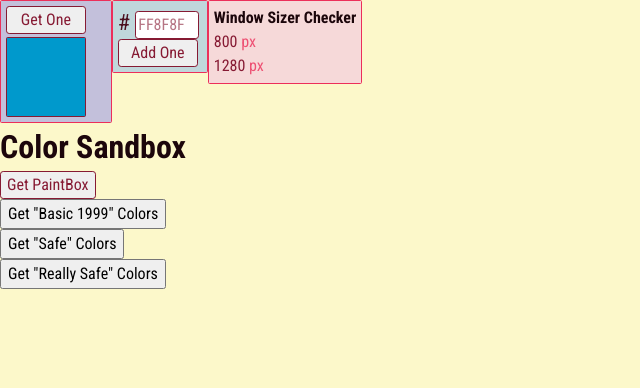
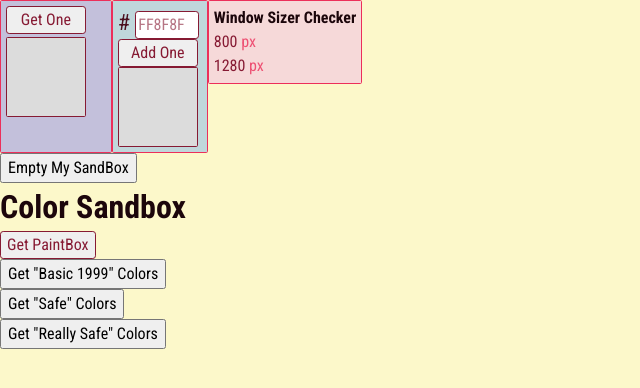
Before and after one commit to ElBrewster/ColorSandbox, a React (Vite) app in the folder ColorSandbox/: page / in a window 1280 px wide. Shown: the top 388 px of the page, without its empty margins (0-640 px from the left). Built offline with nearby package versions, Linux system fonts and the light colour scheme.

Commit message:
Add local storage functionality for form with submission display

```diff
--- a/ColorSandbox/src/components/app/App.jsx
+++ b/ColorSandbox/src/components/app/App.jsx
@@ -12,6 +12,7 @@ import PaintBox from '../paintbox/PaintBox';
 import ReallySafePaintBox from '../reallysafebox/ReallySafePaintBox';
 import SafeBox from '../safebox/SafeBox';
 import BasicColors1999Box from '../basicbox/BasicColors1999Box';
+import SandBox from '../sandbox/SandBox';
 
 export default function App() {
   const [randomColor, setRandomColor] = useState("");
@@ -19,6 +20,7 @@ export default function App() {
   const [myBasicColors1999] = useState(basicColors1999);
   const [mySafeColors] = useState(webSafe216Colors);
   const [myReallySafeColors] = useState(reallySafeColors);
+
   const [userAddedColors, setUserAddedColors] = useState(() => JSON.parse(localStorage.getItem("userAddedColors")) || []);
 
   console.log("userAddedColors: ", userAddedColors)
@@ -27,17 +29,19 @@ export default function App() {
     localStorage.setItem("userAddedColors", JSON.stringify(userAddedColors))
   }, [userAddedColors])
 
+
   return (
     <div className="App">
       <div className="top-container">
         <RandomBox setRandomColor={setRandomColor} randomColor={randomColor} myColorData={myColorData}/>
         <div className="form-container">
-          <Form setUserAddedColors={setUserAddedColors}/>
+          <Form userAddedColors={userAddedColors} setUserAddedColors={setUserAddedColors}/>
         </div>
         <div className="window-container">
           <Window />
         </div>
       </div>
+      <SandBox userAddedColors={userAddedColors}/>
       <Header />
       {/* //clicked Color boxes should be saved in local storage and kept "clicked" */}
       <PaintBox myColorData={myColorData} />
--- a/ColorSandbox/src/components/color/Color.jsx
+++ b/ColorSandbox/src/components/color/Color.jsx
@@ -29,7 +29,7 @@ export default function Color({color}) {
     }
 
     return(
-        <div className="color-box stacked" onClick={handleClick} onMouseEnter={handleMouseEnter} onMouseLeave={handleMouseLeave} style={{backgroundColor: color ? color :"#09c"}}>
+        <div className="color-box stacked" onClick={handleClick} onMouseEnter={handleMouseEnter} onMouseLeave={handleMouseLeave} style={{backgroundColor: color ? color :"#DCDCDC"}}>
             {toggleHexOnClick}
             {toggleHexOnHover}
         </div>
--- a/ColorSandbox/src/components/form/Form.jsx
+++ b/ColorSandbox/src/components/form/Form.jsx
@@ -1,27 +1,30 @@
 import React, { useState } from "react";
 import "./Form.scss";
 import { nanoid } from "nanoid";
+import Color from "../color/Color";
 
 export default function Form({setUserAddedColors}) {
     const [inputColor, setInputColor] = useState("");
+    const [submittedColor, setSubmittedColor] = useState("");
 
-    // const displaySubmission = <Color inputColor={inputColor}/>
     function handleSubmit(e) {
         e.preventDefault();
-
+        const hashHex = "#" + inputColor;
+        const newColor = {id: nanoid(), hex: hashHex};
+        setSubmittedColor(newColor);
         setUserAddedColors(prevState => {
-            return [...prevState,
-                {
-                    id: nanoid(),
-                    hex: inputColor
-                }
-            ];
+            return [...prevState, newColor];
         });
+        clearInput();
     }
 
     function handleChange(e) {
         const result = e.target.value.replace(/[^a-z0-9]/gi, "");
         setInputColor(result)
+    }
+
+    function clearInput() {
+        console.log("")
     }
 
     return(
@@ -43,10 +46,10 @@ export default function Form({setUserAddedColors}) {
                     />
                 </div>
                 <button className="submit-button">Add One</button>
+                <div className="color-preview">
+                    <Color id={submittedColor.id} color={submittedColor.hex}/>
+                </div>
             </form>
-            <div className="color-preview">
-
-            </div>
         </div>
     );
 }
--- /dev/null
+++ b/ColorSandbox/src/components/sandbox/SandBox.jsx
@@ -0,0 +1,18 @@
+import React from "react";
+import Color from "../color/Color";
+import "./SandBox.scss";
+
+export default function SandBox({userAddedColors}) {
+    const mySandBoxColors = userAddedColors.map(color => {
+        return <Color key={color.id} color={color.hex} />
+    })
+
+    return (
+        <div className="sandbox">
+            <div className="grid-box">
+                {mySandBoxColors}
+            </div>
+            <button className="delete-my-colors">Empty My SandBox</button>
+        </div>
+    );
+}
--- a/ColorSandbox/src/index.scss
+++ b/ColorSandbox/src/index.scss
@@ -13,6 +13,8 @@ $watermelonDarker: rgb(28, 6, 11);
 $grayPurple:rgb(110, 108, 123);
 $whiteGrayPurple:rgb(195, 192, 219);
 $whiteGrayBlue:rgb(192, 215, 219);
+
+$whiteGray:#dcdcdc;
 
 $turqoiseCalifornia: rgb(0, 169, 170);
 $turqoiseLight: rgb(195, 239, 239);
```
Also changed, not shown: ColorSandbox/src/components/form_display/FormDisplay.jsx (deleted, +0 -12 lines), ColorSandbox/src/components/sandbox/SandBox.scss (added).
